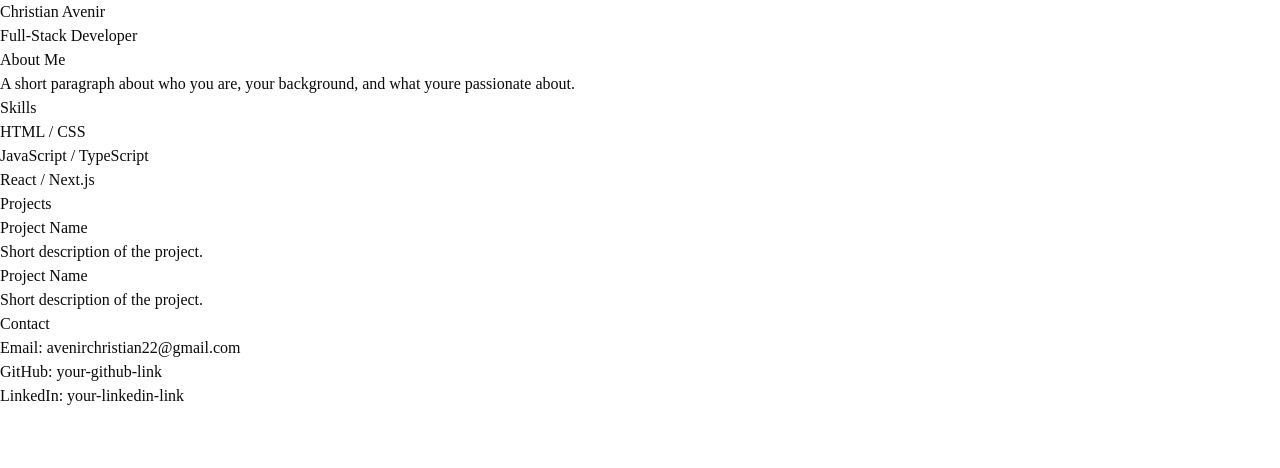
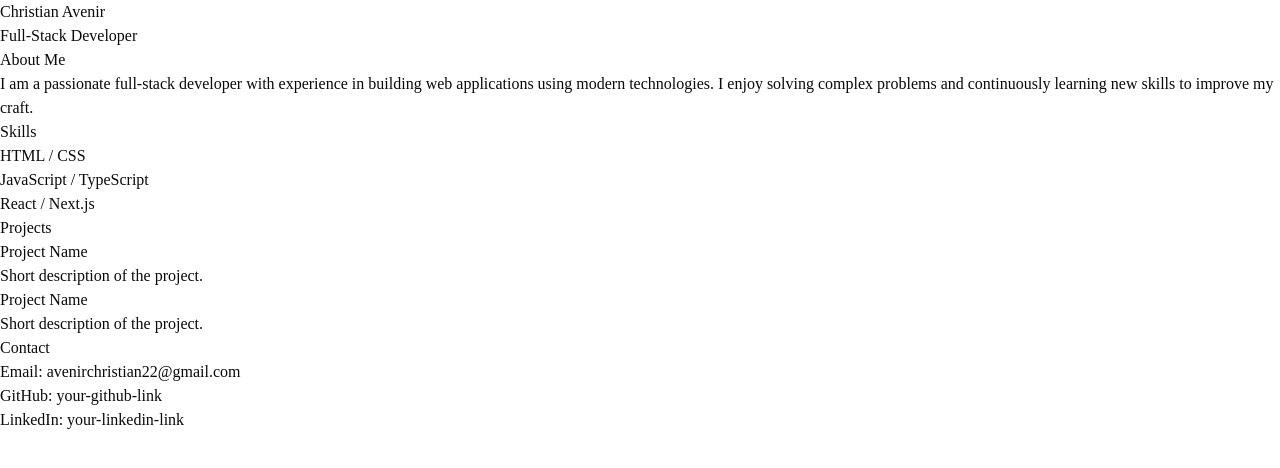
Before and after one commit to CCAvenir/personal-portfolio, a Next.js app: page / in a window 1280 px wide. Shown: the top 468 px of the page. Built offline with nearby package versions, Linux system fonts and the light colour scheme.

Commit message:
feat: add something ing page.tsx

```diff
--- a/app/page.tsx
+++ b/app/page.tsx
@@ -11,8 +11,7 @@ export default function Home() {
       <section id="about">
         <h2>About Me</h2>
         <p>
-          A short paragraph about who you are, your background,
-          and what youre passionate about.
+          I am a passionate full-stack developer with experience in building web applications using modern technologies. I enjoy solving complex problems and continuously learning new skills to improve my craft.
         </p>
       </section>
 
```
